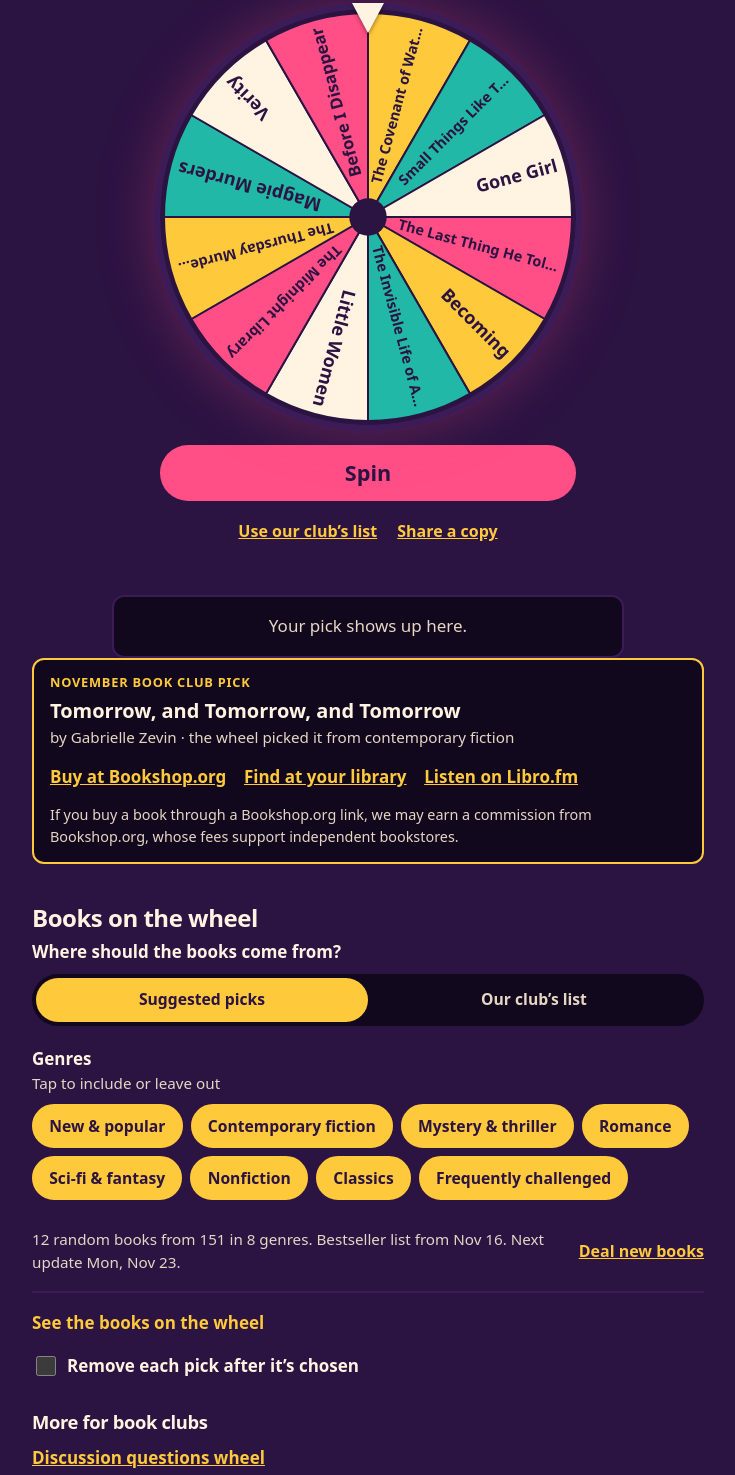
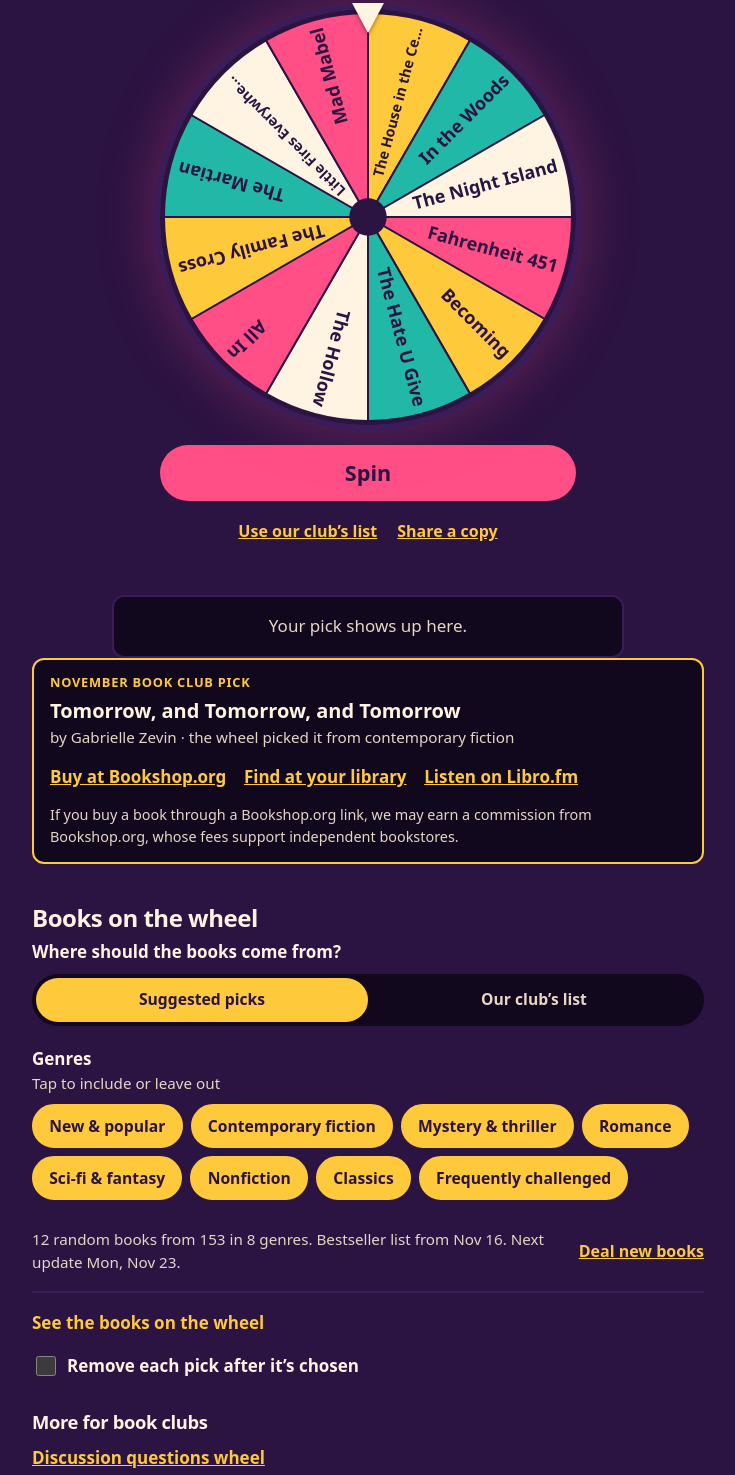
Before and after one commit to marcoac126/party-picker, a plain HTML site: page book-club-picker/index.html in a window 1280 px wide. Shown: the part 321-1796 px from the top of the page, without its empty margins (272-1007 px from the left). Drawn offline with Linux system fonts and the light colour scheme.

Commit message:
Book club: add 2026 National Book Award fiction and nonfiction winners
Co-Authored-By: Claude Opus 5.5 <noreply@anthropic.com>
Claude-Session: https://claude.ai/code/session_01R9vtMHyfn18NV4rR8dBMwF

```diff
--- a/book-club-picker/books.js
+++ b/book-club-picker/books.js
@@ -30,6 +30,7 @@ window.BOOK_CLUB_BOOKS = [
   ['The Heaven & Earth Grocery Store', 'James McBride', 'fiction'],
   ['Hello Beautiful', 'Ann Napolitano', 'fiction'],
   ['The End of Everything', 'M. John Harrison', 'fiction'], // Booker Prize 2026 winner
+  ['Paradiso 17', 'Hannah Lillith Assadi', 'fiction'], // National Book Award 2026, Fiction
 
   // Mystery & thriller
   ['Gone Girl', 'Gillian Flynn', 'mystery'],
@@ -88,6 +89,7 @@ window.BOOK_CLUB_BOOKS = [
   ['Crying in H Mart', 'Michelle Zauner', 'nonfiction'],
   ['Unbroken', 'Laura Hillenbrand', 'nonfiction'],
   ['Into Thin Air', 'Jon Krakauer', 'nonfiction'],
+  ['Huna', 'Abdelrahman ElGendy', 'nonfiction'], // National Book Award 2026, Nonfiction
 
   // Classics
   ['Pride and Prejudice', 'Jane Austen', 'classics'],
--- a/book-club-picker/index.html
+++ b/book-club-picker/index.html
@@ -161,7 +161,7 @@
 <script src="../assets/wheel.js?v=20261102a"></script>
 <script src="../assets/share.js?v=20261113a"></script>
 <script src="../assets/links.js?v=20261113a"></script>
-<script src="books.js?v=20261110a"></script>
+<script src="books.js?v=20261119a"></script>
 <script src="current-books.js?v=20261009e"></script>
 <script src="isbns.js?v=20261013a"></script>
 <script src="monthly-pick.js?v=20261015a"></script>
--- a/docs/bookshop/awards-2026.csv
+++ b/docs/bookshop/awards-2026.csv
@@ -1 +1,3 @@
 9798217438655
+9780593804056
+9798217153602
```
Also changed, not shown: 1 other file.
